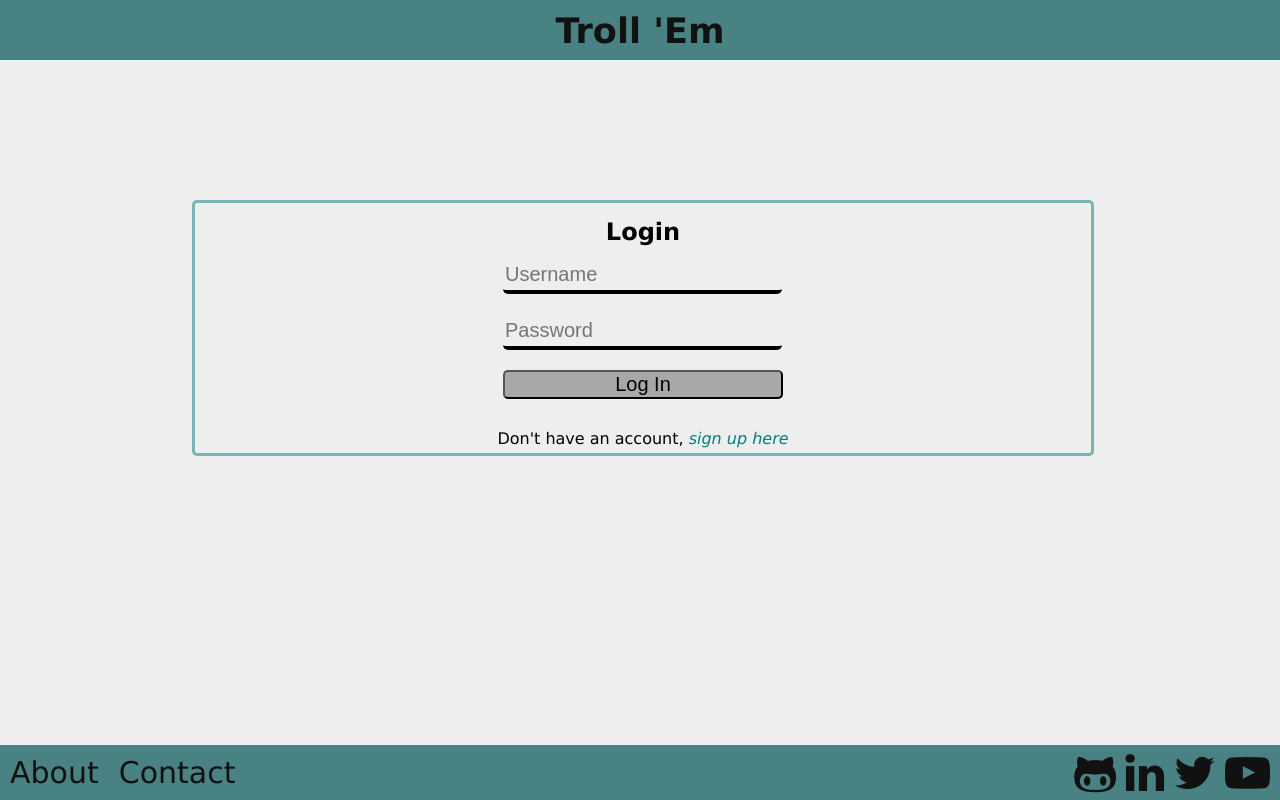
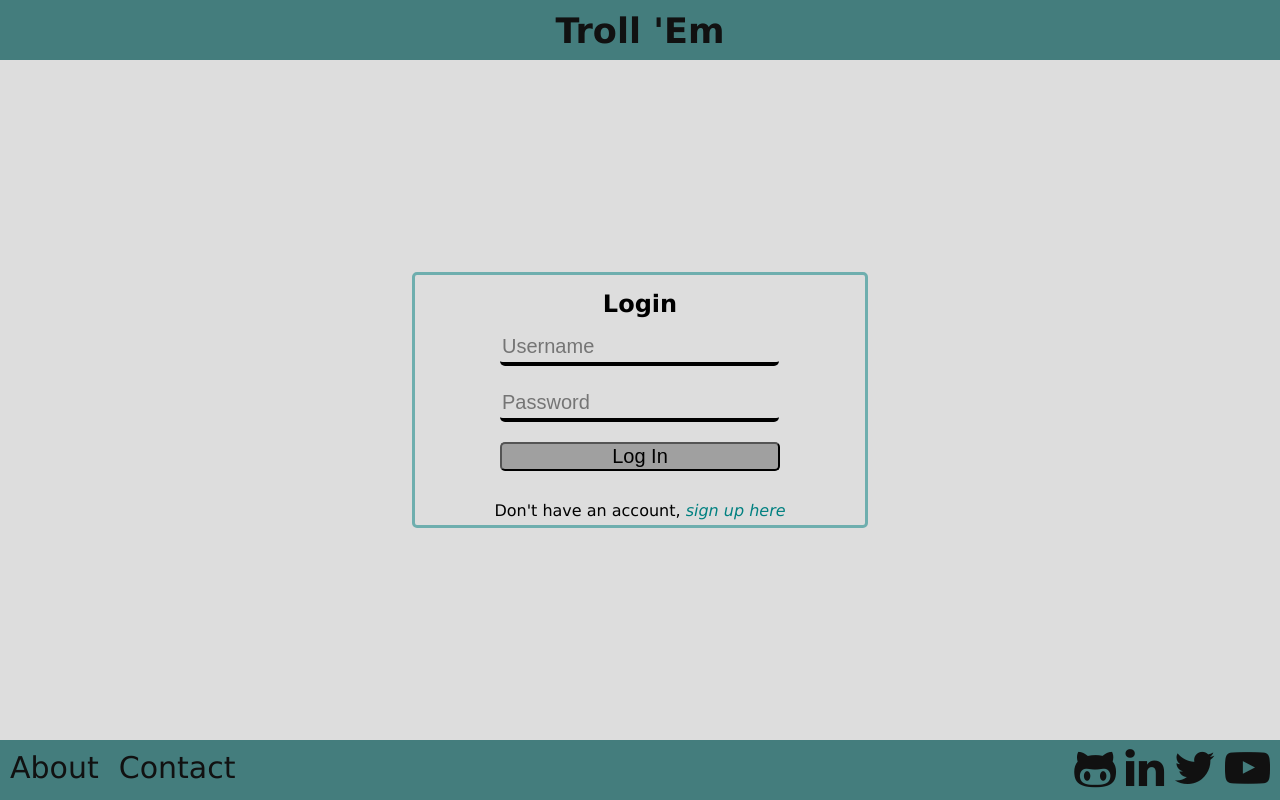
Before and after one commit to laarniastrid/trollEm, a website: page public/index.html in a window 1280 px wide. Drawn offline with nearby package versions, Linux system fonts and the light colour scheme; some packages are replaced by stand-ins of ours.

Commit message:
updated commented lines mailsvc

```diff
--- a/public/services/mailSvc.js
+++ b/public/services/mailSvc.js
@@ -7,7 +7,7 @@ angular.module('myApp')
   var subject = 'You\'ve been trolled!!';
   var temp = {};
 
-  /* ---------- setters ---------- */
+  /* ---------- setters/constructors ---------- */
   this.setMailOptions = function(to, text, username) {
     temp.from = email;
     temp.to = to;
@@ -25,7 +25,7 @@ angular.module('myApp')
   };
 
 
-  /* ---------- constructors ---------- */
+  /* ---------- manipulators ---------- */
   this.sendMail = function(input) {
     return $http.post('/api/messages', input);
   };
--- a/public/styles/main.css
+++ b/public/styles/main.css
@@ -12,7 +12,7 @@ body {
   paddng: 0;
   /*background: #999999;*/
   /*background: #dedede;*/
-  background: #eeeeee;
+  background: #dddddd;
 }
 
 .main-wrapper {
@@ -73,6 +73,7 @@ em:hover {
 /* ---------- login styles ---------- */
 .login-page {
   width: 70%;
+  max-width: 450px;
   height: auto;
   /*background: grey;*/
   /*background: #dddddd;*/
@@ -82,9 +83,12 @@ em:hover {
   border: 3px rgba(0,128,128,0.5) solid;
   border-radius: 5px;
   position: absolute;
-  top: 25%;
+  /*top: 25%;
   left: 15%;
-  right: auto;
+  right: auto;*/
+  top: 50%;
+  left: 50%;
+  transform: translate(-50%, -50%);
 }
 
 .login-page > div {
--- a/public/styles/nav.css
+++ b/public/styles/nav.css
@@ -44,7 +44,7 @@
 /* ---------- nav bot styles ---------- */
 .nav-bot-wrapper {
   width: 100%;
-  height: auto;
+  height: 60px;
   font-size: 30px;
   color: #111111;
   /*background: linear-gradient(rgba(255, 0, 0, 0), #005151);*/
@@ -73,6 +73,15 @@
   margin: 10px;
 }
 
+.nav-bot-left > div:hover, .nav-bot-right a:hover {
+  /*background: rgba(255,255,255,0.3);
+  box-shadow: 0 0 20px #dddddd;
+  border-radius: 5px;*/
+  /*background: rgba(0,84,84,1);*/
+  /*border: 4px rgba(255,255,255,0.5) solid;*/
+  color: white;
+}
+
 .nav-bot-right {
   padding-right: 10px;
 }
@@ -85,3 +94,9 @@
   text-decoration: none;
   color: #111111;
 }
+
+.nav-bot-right a:hover {
+  /*background: rgba(255,255,255,0.3);
+  box-shadow: 0 0 20px #dddddd;
+  border-radius: 5px;*/
+}
```
